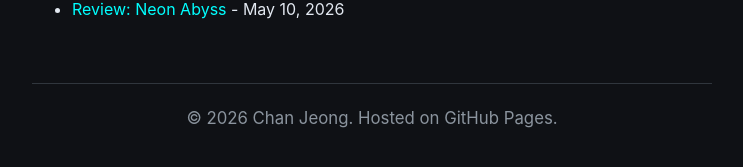
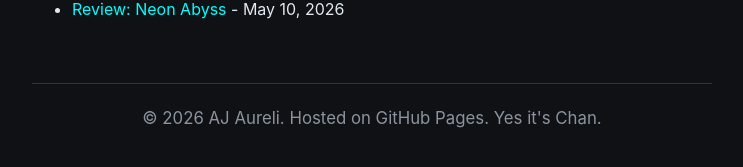
Before and after one commit to ailporf/ailporf.github.io, a Jekyll site: the page built from index.html, in a window 1280 px wide. Shown: the part 361-528 px from the top of the page, without its empty margins (268-1011 px from the left). Built offline with Jekyll 4.4.1, drawn with Linux system fonts in a browser that asks for light colours.

Commit message:
Update index.html

```diff
--- a/index.html
+++ b/index.html
@@ -32,7 +32,7 @@
             </ul>
         </main>
         <footer>
-            <p>© 2026 Chan Jeong. Hosted on GitHub Pages.</p>
+            <p>© 2026 AJ Aureli. Hosted on GitHub Pages. Yes it's Chan.</p>
         </footer>
     </div>
 </body>
```
